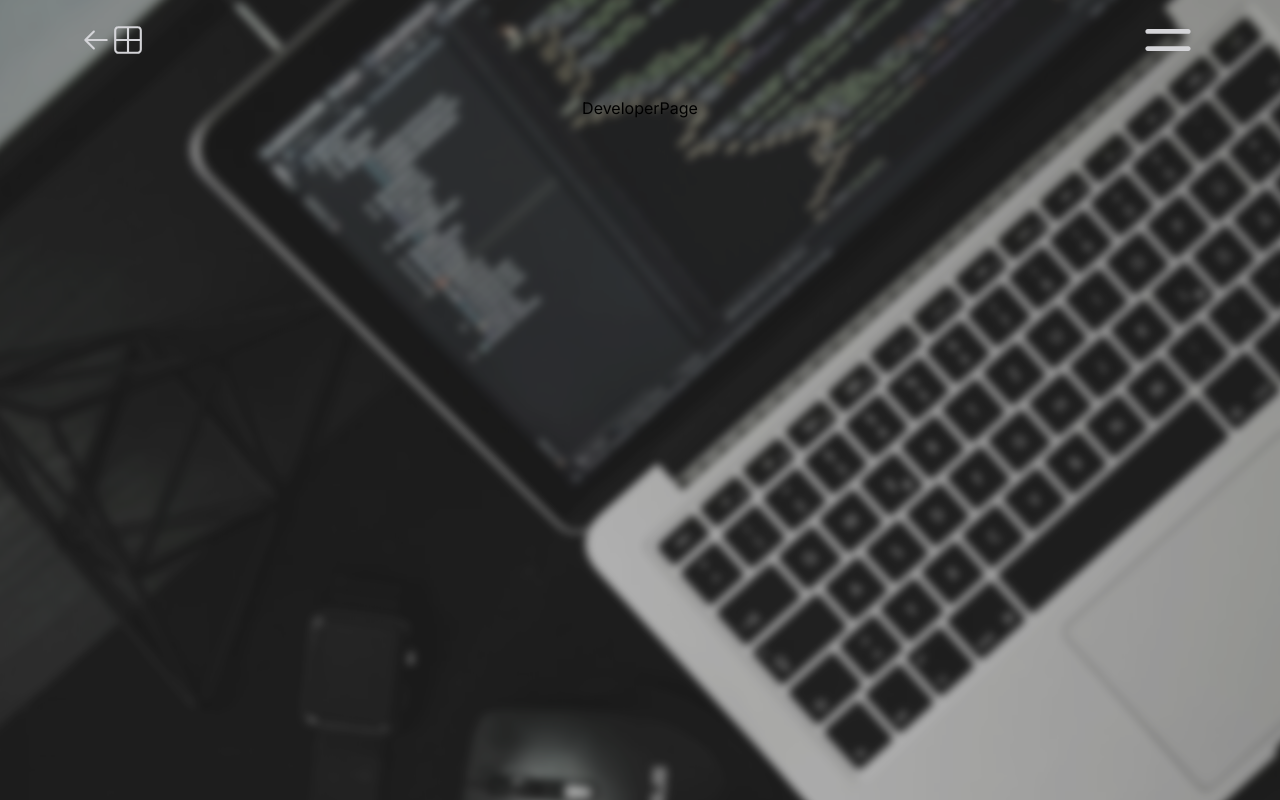
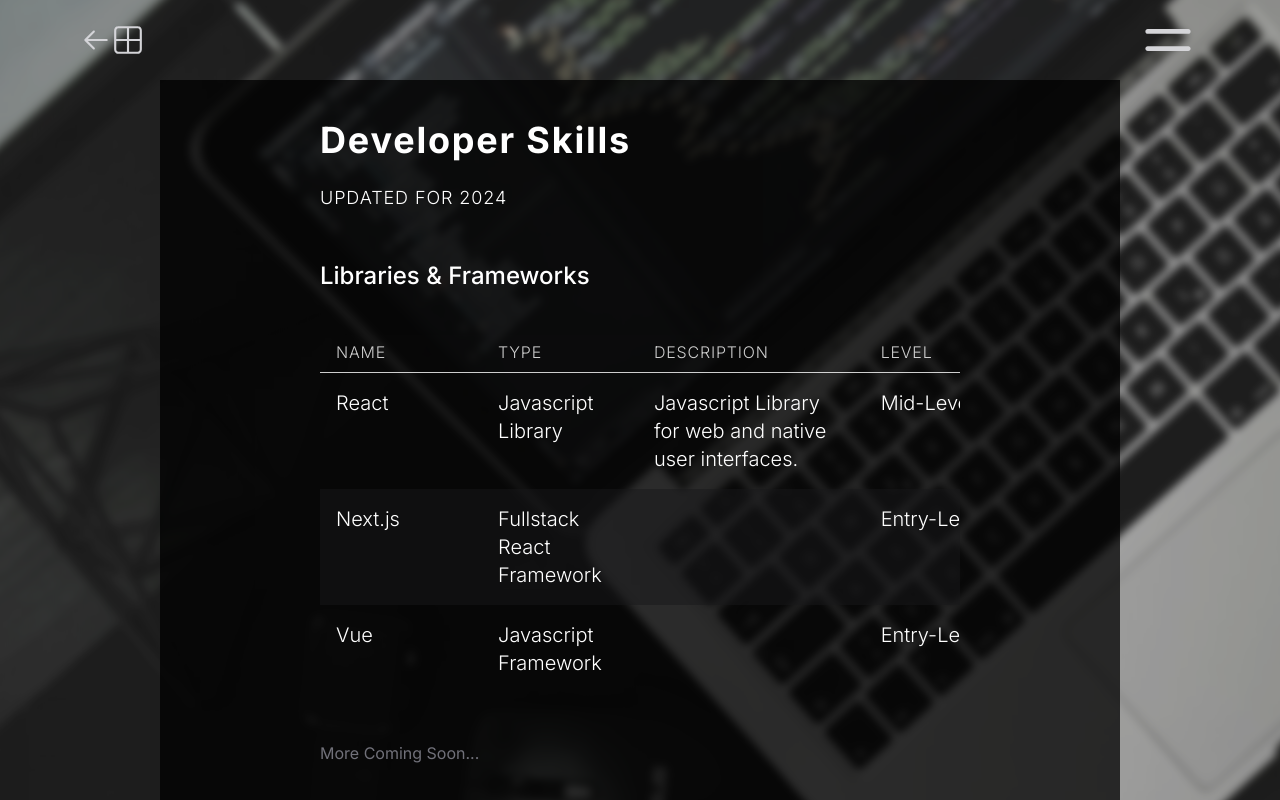
Before and after one commit to OKilberg/okilberg-frontend, a Next.js app: page /developer in a window 1280 px wide. Built offline with nearby package versions, Linux system fonts and the light colour scheme.

Commit message:
developer page started

```diff
--- a/app/developer/page.tsx
+++ b/app/developer/page.tsx
@@ -1,11 +1,84 @@
+import { TextHeading, TextSmall, TextSubheading } from '@/components/Text'
 import React from 'react'
 
 type Props = {}
 
-export default function DeveloperPage({}: Props) {
+export default function DeveloperPage({ }: Props) {
   return (
-    <main className='flex min-h-screen flex-col items-center justify-between p-4'>
-        DeveloperPage
+    <main className='flex min-h-screen max-h-screen flex-col items-center overflow-auto'>
+      <section className='bg-black bg-opacity-75 w-full md:w-3/4 md:px-40 px-8 py-10 mb-20 flex flex-col justify-center gap-8 md:gap-12'>
+        <header>
+          <TextHeading text='Developer Skills' textStyle='font-bold text-white tracking-wider' />
+          <TextSmall text='UPDATED FOR 2024' fontSize={18} textStyle='text-white font-light tracking-wider' />
+        </header>
+        <article className=''>
+          <TextSubheading text='Libraries & Frameworks' textStyle='text-white font-medium' />
+          <div className='overflow-x-auto'>
+            <Table />
+          </div>
+        </article>
+        <div className='text-zinc-500'>More Coming Soon...</div>
+      </section>
     </main>
   )
 }
+
+type TableItemProps = {
+  content: string,
+  dataLabel?: string
+}
+
+function TableHeaderItem({ content }: TableItemProps) {
+  return (
+    <th className='px-4 py-2 pe-24 font-light align-bottom tracking-wider uppercase border-b-1 text-white opacity-80 border-opacity-80 border-white'>
+      {content}
+    </th>
+  )
+}
+
+function TableItem({ content, dataLabel }: TableItemProps) {
+  return (
+    <td data-label={dataLabel} className='p-4 align-top text-white font-light text-xl'>
+      {content}
+    </td>
+  )
+}
+
+function Table({ }) {
+  return (
+    <table className='table-auto'>
+      <thead className=''>
+        <tr className=''>
+          <TableHeaderItem content='Name' />
+          <TableHeaderItem content='Type' />
+          <TableHeaderItem content='Description' />
+          <TableHeaderItem content='Level' />
+          <TableHeaderItem content='Exp (yrs)' />
+        </tr>
+      </thead>
+      <tbody className=''>
+        <tr className=''>
+          <TableItem content='React' dataLabel='Name' />
+          <TableItem content='Javascript Library' dataLabel='Type' />
+          <TableItem content='Javascript Library for web and native user interfaces.' dataLabel='Description' />
+          <TableItem content='Mid-Level' dataLabel='Level' />
+          <TableItem content='4' dataLabel='Experience' />
+        </tr>
+        <tr className='bg-zinc-900 bg-opacity-50'>
+          <TableItem content='Next.js' />
+          <TableItem content='Fullstack React Framework' />
+          <TableItem content='' />
+          <TableItem content='Entry-Level II' />
+          <TableItem content='2' />
+        </tr>
+        <tr>
+          <TableItem content='Vue' />
+          <TableItem content='Javascript Framework' />
+          <TableItem content='' />
+          <TableItem content='Entry-Level I' />
+          <TableItem content='<1' />
+        </tr>
+      </tbody>
+    </table>
+  )
+}
--- a/tailwind.config.ts
+++ b/tailwind.config.ts
@@ -27,6 +27,7 @@
       },
       colors: {
         'navy-blue':'#242938',
+        'navy-blue-lighter':'#2C3244',
         'gray-button1':'#808080',
       },
       borderRadius: {
@@ -35,6 +36,9 @@
       },
       saturate: {
         '80':'.80'
+      },
+      borderWidth: {
+        '1':'1px'
       }
     },
   },
```
